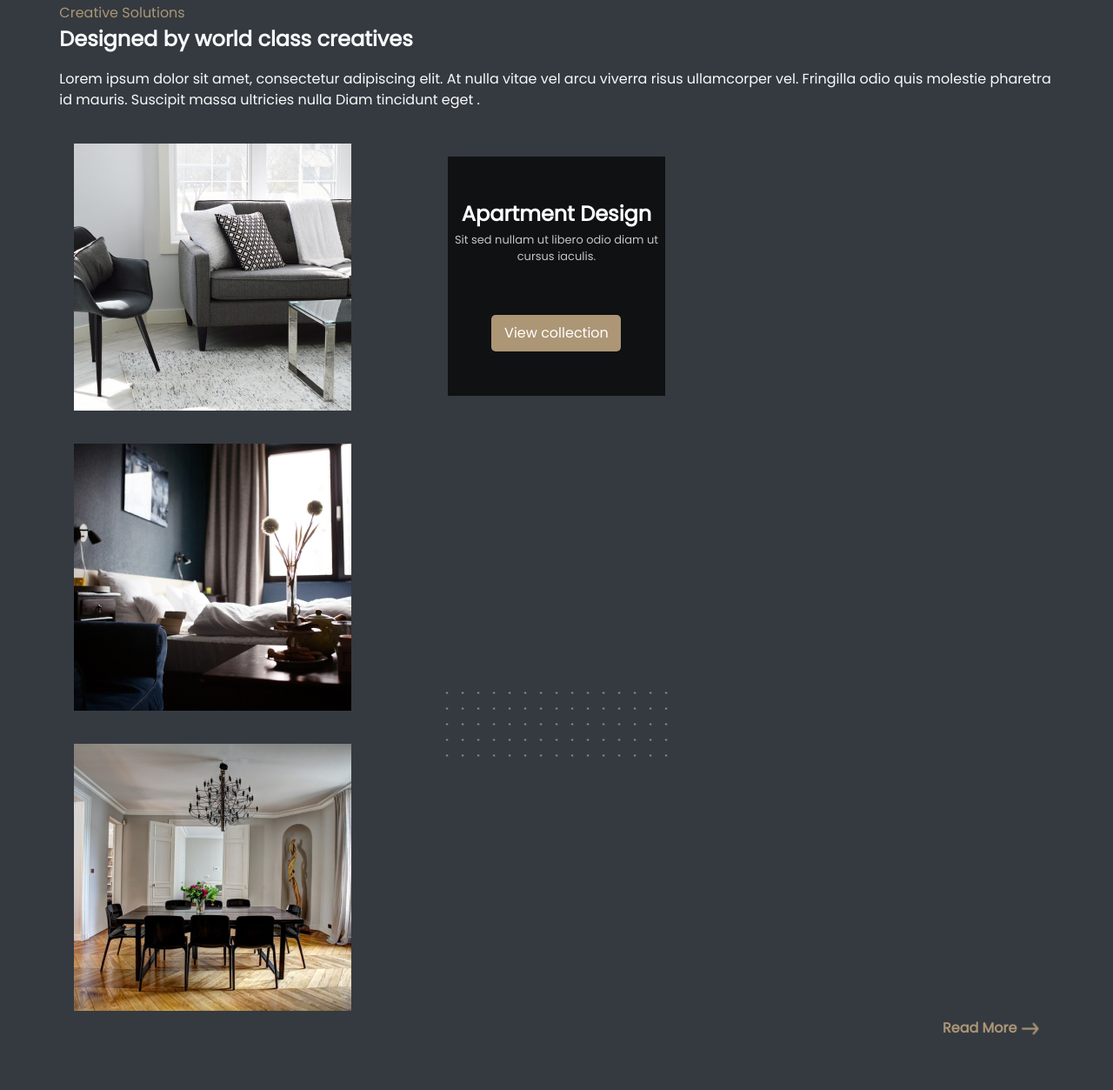
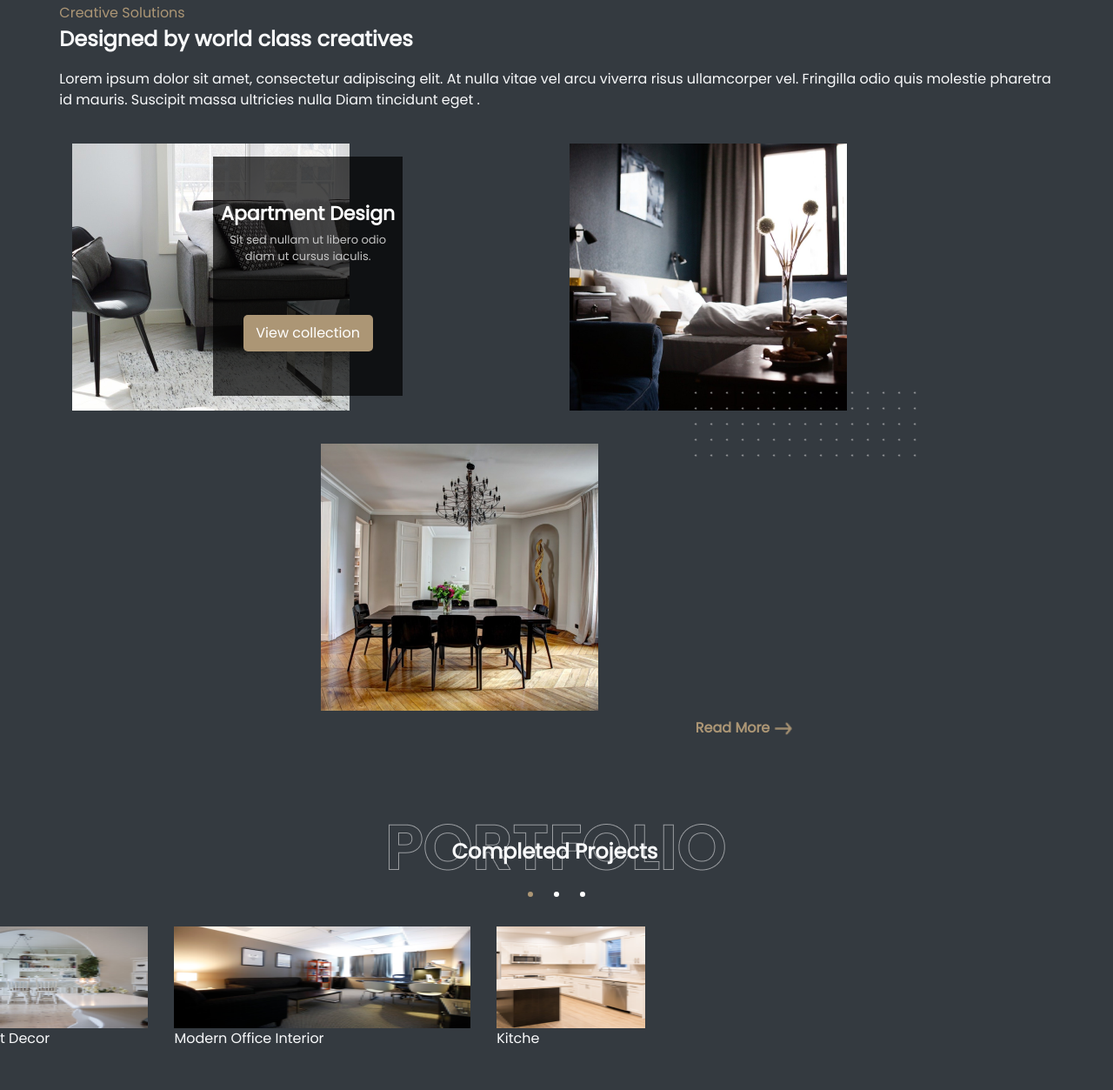
Before and after one commit to ryann254/Interior-Design, a plain HTML site: page index.html in a window 1280 px wide. Shown: the part 1393-2646 px from the top of the page at 87% size. Drawn offline with nearby package versions, Linux system fonts and the light colour scheme.

Commit message:
576px view done

```diff
--- a/css/index.css
+++ b/css/index.css
@@ -541,6 +541,10 @@ ul {
         width: 100%;
     }
 
+    .testimonial-image-1 {
+        width: 100%;
+    }
+
     .book {
         margin-top: 69px;
         margin-left: 10px;
@@ -550,3 +554,35 @@ ul {
         margin-top: 50px;
     }
 }
+
+@media all and (max-width: 576px) {
+    .footer-logo {
+        position: relative;
+        left: 50%;
+        transform: translateX(-50%);
+    }
+}
+
+@media all and (min-width: 576px) {
+    .story-container,
+    .description {
+    width: 475px;
+    }
+
+    .creative-subsection-1 .description {
+        width: 218px;
+    }
+
+    .description .heading {
+        font-size: 22px;
+    }
+
+    .decor, .office-image, .kitchen {
+        width: 100% !important;
+    }
+
+    .footer-icons {
+        margin-top: 150px;
+    }
+
+}
--- a/index.html
+++ b/index.html
@@ -125,7 +125,8 @@
                 <div class="content">
                     Lorem ipsum dolor sit amet, consectetur adipiscing elit. At nulla vitae vel arcu viverra risus ullamcorper vel. Fringilla odio quis molestie pharetra id mauris. Suscipit massa ultricies nulla Diam tincidunt eget .
                 </div>
-                <div class="creative-subsection-1 container">
+                <div class="row">
+                <div class="creative-subsection-1 container col-sm-6">
                     <img src="./images/creative-1.png" alt="creative" class="img-fluid">
                     <div class="description row justify-content-center">
                         <span class="heading pt-5">Apartment Design</span><br>
@@ -133,16 +134,17 @@
                         <button class="btn collection">View collection</button>
                     </div>
                 </div>
-                <div class="creative-subsection-1 container">
+                <div class="creative-subsection-1 container col-sm-6">
                     <img src="./images/creative-3.png" alt="creative" class="img-fluid">
                     <img src="./images/stars.png" alt="stars" class="img-fluid stars">
                 </div>
-                <div class="creative-subsection-1 container">
+                <div class="creative-subsection-1 container col-sm-6">
                     <img src="./images/creative-2.png" alt="creative" class="img-fluid">
                     <div class="read-more creative text-right p-0 mt-2 pb-5">
                         <a href="#">Read More <img src="./images/brown-arrow-icon.png" alt="icon" class="img-fluid"></a>
                     </div>
                 </div>
+            </div>
             </div>
         </div>
     </section>
@@ -150,7 +152,7 @@
     <!-- Portfolio -->
     <section>
          <div class="portfolio bg-dark text-light">
-             <div class="container">
+             <div class="container d-flex justify-content-center">
             <img src="./images/PORTFOLIO.png" alt="portfolio" class="img-fluid logo">
             </div>
             <div class="heading">Completed Projects</div>
@@ -163,15 +165,15 @@
                 <div class="row">
                 <div class="col-3 pl-0">
                 <img src="./images/decor.png" alt="decor" class="img-fluid decor">
-                <span>t Decor</span>
+                <span class="text-left">t Decor</span>
                 </div>
                 <div class="col-6">
-                <img src="./images/office.png" alt="office" class="img-fluid office">
-                <span>Modern Office Interior</span>
+                <img src="./images/office.png" alt="office" class="img-fluid office office-image">
+                <span class="text-center">Modern Office Interior</span>
                 </div>
                 <div class="col-3 pr-0">
                 <img src="./images/kitchen.png" alt="kitchen" class="img-fluid  kitchen">
-                <span>Kitche</span>
+                <span class="mx-auto">Kitche</span>
                 </div>
                 </div>
             </div>
@@ -370,15 +372,19 @@
 
             <footer>
                 <div class="row logo">
-                    <img src="./images/footer-logo.png" alt="logo" class="img-fluid mx-auto">
-                    <div class="footer-content mt-4 text-center p-3">
+                    <div class="col-sm-5 mx-auto">
+                    <img src="./images/footer-logo.png" alt="logo" class="img-fluid footer-logo mx-auto">
+                    <div class="footer-content mt-4 text-center p-3 p-sm-0">
                         If you'd like to get in touch with us, please drop us a line at <span>design@deco.com</span> or call us on <span>+123 345 6789</span> or pay us a visit at <span>Plot 24, Marylin Street, NY</span>
                     </div>
-                    <div class="footer-icons row mx-auto">
+                    </div>
+                    <div class="footer-icons col-sm-5 d-flex justify-content-center">
+                        <div class="">
                         <img src="./images/Pinterest.png" alt="icon" class="img-fluid mr-5">
                         <img src="./images/Instagram.png" alt="icon" class="img-fluid mr-5">
                         <img src="./images/Facebook.png" alt="icon" class="img-fluid mr-5">
                         <img src="./images/Twitter.png" alt="icon" class="img-fluid">
+                        </div>
                     </div>
                     <div class="copyright mx-auto">
                         Copyright &copy; 2020 All rights reserved | Joseph
```
